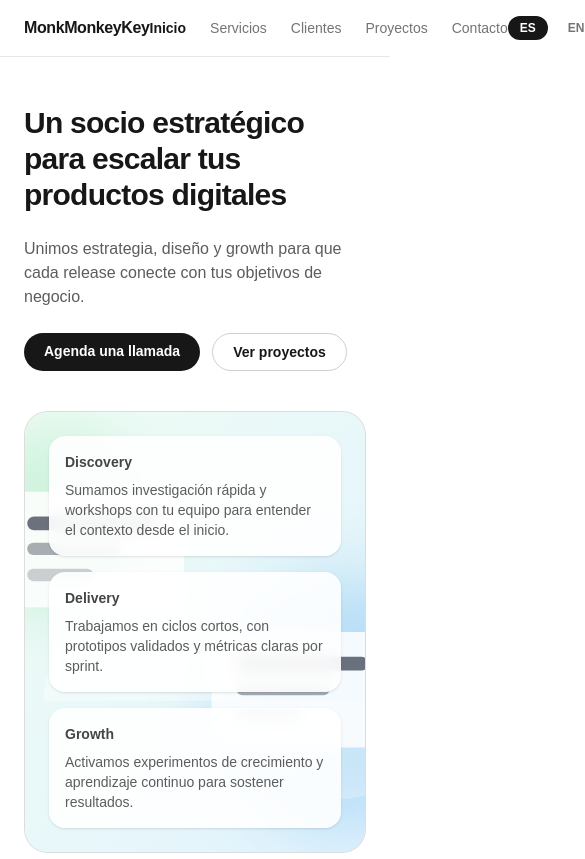
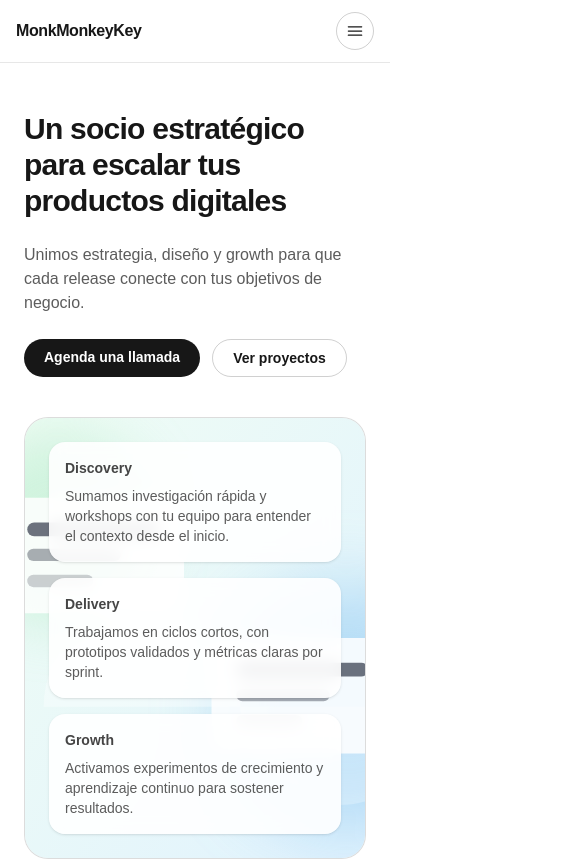
Before and after one commit to monkmonkeykey/monkmonkeykey-site, a Next.js app in the folder monkmonkeykey/: page / in a window 390 px wide. Shown: the top 859 px of the page, 585 px wide, since content can reach past the window. Built offline with nearby package versions, Linux system fonts and the light colour scheme.

Commit message:
Make site header responsive on mobile

```diff
--- a/monkmonkeykey/src/components/site/Header.tsx
+++ b/monkmonkeykey/src/components/site/Header.tsx
@@ -1,5 +1,6 @@
 "use client";
 
+import { useState } from "react";
 import Link from "next/link";
 import { usePathname } from "next/navigation";
 import { NAVIGATION } from "@/content/navigation";
@@ -9,15 +10,24 @@ import { useLocale } from "./locale-context";
 export function Header() {
   const pathname = usePathname();
   const { locale, setLocale } = useLocale();
+  const [isMobileMenuOpen, setIsMobileMenuOpen] = useState(false);
+
+  const toggleLabel = isMobileMenuOpen
+    ? locale === "es"
+      ? "Cerrar menú"
+      : "Close menu"
+    : locale === "es"
+      ? "Abrir menú"
+      : "Open menu";
 
   return (
     <header className="border-b border-foreground/10 bg-background/80 backdrop-blur">
-      <div className="mx-auto flex max-w-6xl items-center justify-between px-6 py-4">
+      <div className="mx-auto flex max-w-6xl items-center justify-between px-4 py-3 lg:px-6 lg:py-4">
         <Link href="/" className="font-semibold tracking-tight">
           MonkMonkeyKey
         </Link>
 
-        <nav className="flex items-center gap-6 text-sm">
+        <nav className="hidden items-center gap-6 text-sm lg:flex">
           {NAVIGATION.map((item) => {
             const isActive = pathname === item.href;
 
@@ -35,7 +45,7 @@ export function Header() {
           })}
         </nav>
 
-        <div className="flex items-center gap-2 text-xs">
+        <div className="hidden items-center gap-2 text-xs lg:flex">
           {AVAILABLE_LOCALES.map((option) => {
             const isSelected = option.code === locale;
 
@@ -55,7 +65,92 @@ export function Header() {
             );
           })}
         </div>
+
+        <button
+          type="button"
+          className="inline-flex items-center justify-center rounded-full border border-foreground/20 p-2 text-foreground transition hover:bg-foreground/5 focus-visible:outline-none focus-visible:ring-2 focus-visible:ring-foreground/40 lg:hidden"
+          onClick={() => setIsMobileMenuOpen((open) => !open)}
+          aria-expanded={isMobileMenuOpen}
+          aria-controls="mobile-navigation"
+          aria-label={toggleLabel}
+        >
+          <span className="sr-only">{toggleLabel}</span>
+          <svg
+            className="h-5 w-5"
+            viewBox="0 0 24 24"
+            fill="none"
+            stroke="currentColor"
+            strokeWidth="1.5"
+            strokeLinecap="round"
+            strokeLinejoin="round"
+          >
+            {isMobileMenuOpen ? (
+              <>
+                <path d="M6 6l12 12" />
+                <path d="M6 18L18 6" />
+              </>
+            ) : (
+              <>
+                <path d="M4 7h16" />
+                <path d="M4 12h16" />
+                <path d="M4 17h16" />
+              </>
+            )}
+          </svg>
+        </button>
       </div>
+
+      {isMobileMenuOpen ? (
+        <div
+          id="mobile-navigation"
+          className="border-t border-foreground/10 bg-background/95 px-4 pb-4 pt-2 backdrop-blur lg:hidden"
+        >
+          <nav className="flex flex-col gap-3 text-sm">
+            {NAVIGATION.map((item) => {
+              const isActive = pathname === item.href;
+
+              return (
+                <Link
+                  key={item.href}
+                  href={item.href}
+                  onClick={() => setIsMobileMenuOpen(false)}
+                  className={`rounded-full px-4 py-2 transition hover:bg-foreground/5 ${
+                    isActive
+                      ? "font-semibold text-foreground"
+                      : "text-foreground/70"
+                  }`}
+                >
+                  {translate(locale, item.label)}
+                </Link>
+              );
+            })}
+          </nav>
+
+          <div className="mt-4 flex items-center gap-2 text-xs">
+            {AVAILABLE_LOCALES.map((option) => {
+              const isSelected = option.code === locale;
+
+              return (
+                <button
+                  key={option.code}
+                  type="button"
+                  onClick={() => {
+                    setLocale(option.code);
+                    setIsMobileMenuOpen(false);
+                  }}
+                  className={`flex-1 rounded-full px-3 py-2 font-semibold transition ${
+                    isSelected
+                      ? "bg-foreground text-background"
+                      : "border border-foreground/20 text-foreground/70 hover:text-foreground"
+                  }`}
+                >
+                  {option.label}
+                </button>
+              );
+            })}
+          </div>
+        </div>
+      ) : null}
     </header>
   );
 }
```
